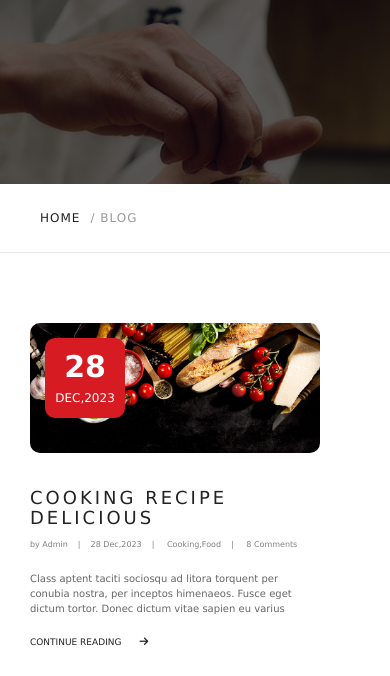
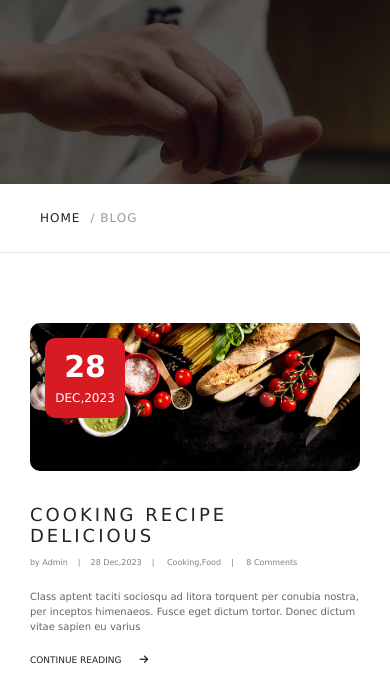
Before and after one commit to Sa3dMustafa/HTML-CSS-task-NTI, a plain HTML site: page blog.html in a window 390 px wide. Shown: the part 361-1037 px from the top of the page. Drawn offline with Linux system fonts and the light colour scheme.

Commit message:
update main.css

```diff
--- a/css/main.css
+++ b/css/main.css
@@ -738,6 +738,12 @@ p {
     padding-right: 40px;
 }
 
+@media (max-width: 667px) {
+    .main-content .left-content .content {
+        padding-right: 0;
+    }
+}
+
 .left-content .content .blog-image {
     position: relative;
     padding-bottom: 30px;
```
